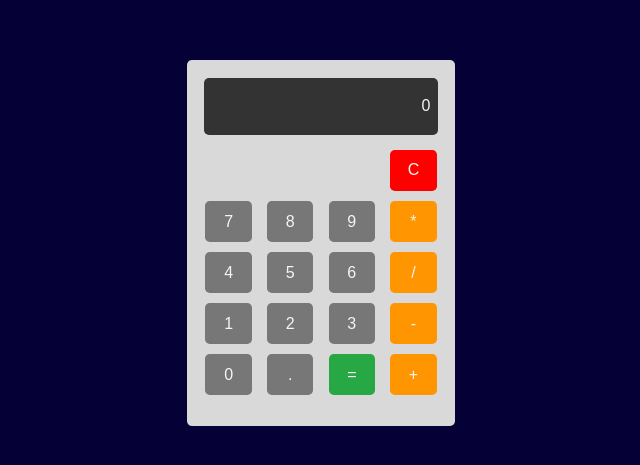
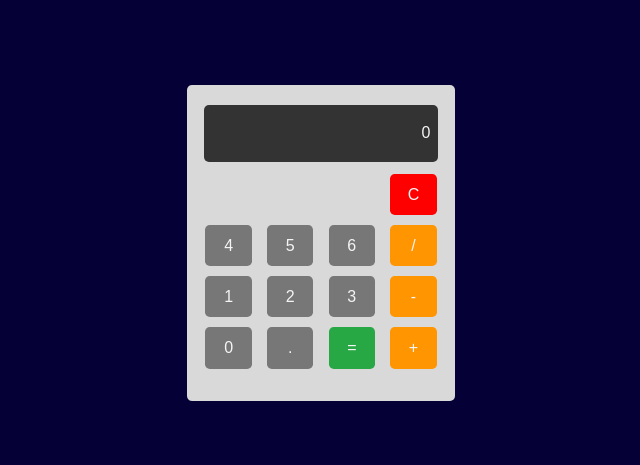
Before and after one commit to lati-tibabu/calculator_app, a plain HTML site: page index.html in a window 1280 px wide. Shown: the part 157-622 px from the top of the page, without its empty margins (319-959 px from the left). Drawn offline with Linux system fonts and the light colour scheme.

Commit message:
Update index.html

```diff
--- a/index.html
+++ b/index.html
@@ -16,12 +16,7 @@
           <div class="C_btn button" onclick="clearDisplay()">C</div>
         </div>
         <div class="numpad_btn">
-          <div class="btn_section">
-            <div class="numbers button" onclick="appendNumber('7')">7</div>
-            <div class="numbers button" onclick="appendNumber('8')">8</div>
-            <div class="numbers button" onclick="appendNumber('9')">9</div>
-            <div class="operations button" onclick="appendOperator('*')">*</div>
-          </div>
+
 
           <div class="btn_section">
             <div class="numbers button" onclick="appendNumber('4')">4</div>
```
